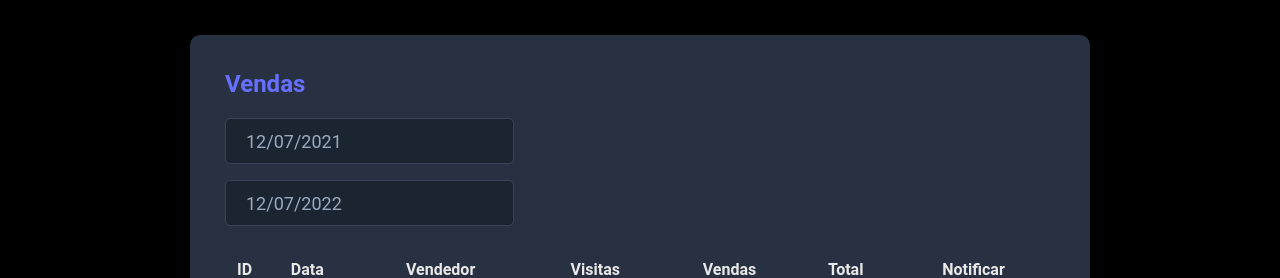
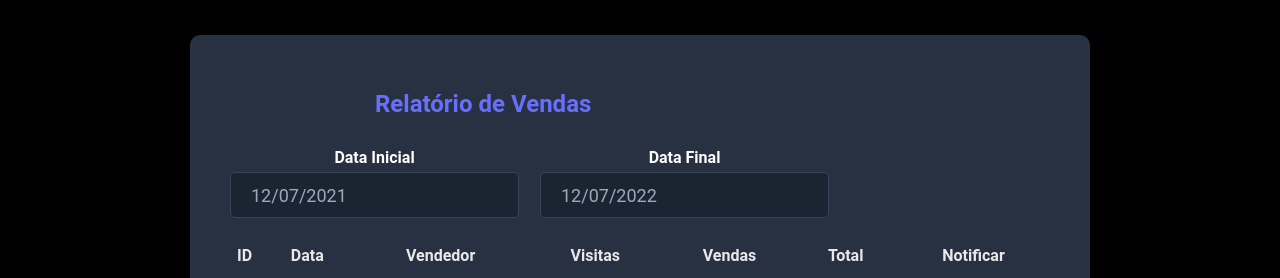
Before and after one commit to EdineiAndrade/dsmeta-react, a React (Vite) app in the folder frontend/: page / in a window 1280 px wide. Shown: the part 225-503 px from the top of the page. Built offline with nearby package versions, Linux system fonts and the light colour scheme; no server answers.

Commit message:
Styled SalesCard

```diff
--- a/frontend/src/components/SalesCard/SalesCard.tsx
+++ b/frontend/src/components/SalesCard/SalesCard.tsx
@@ -30,9 +30,11 @@ function SalesCard() {
 
     return(
         <div className="dsmeta-card">
-                    <h2 className="dsmeta-sales-title">Vendas</h2>
+                    <h2 className="dsmeta-sales-title">Relatório de Vendas</h2>
+                    <div className="dsmeta-form-control-container-principal">
                     <div className="dsmeta-form-control-container">
-                    <DatePicker
+                         <div className="dsmeta-dt"><strong>Data Inicial</strong></div>
+                        <DatePicker
                         selected={minDate}
                         onChange={(date: Date) => setMinDate(date)}
                         className="dsmeta-form-control"
@@ -41,12 +43,17 @@ function SalesCard() {
 
                     </div>
                     <div className="dsmeta-form-control-container">
-                    <DatePicker
+                        <div className="dsmeta-dt">
+                            <strong>Data Final</strong>
+                        </div>
+                       <DatePicker
                         selected={maxDate}
                         onChange={(date: Date) => setMaxDate(date)}
                         className="dsmeta-form-control"
                         dateFormat="dd/MM/yyyy"
                         />
+
+                    </div>
                     </div>
                     <table className="dsmeta-sales-table">
                         <thead>
--- a/frontend/src/components/SalesCard/styles.css
+++ b/frontend/src/components/SalesCard/styles.css
@@ -5,12 +5,25 @@
 }
 .dsmeta-sales-title {
   color: #676fff;
-  font-size: 24px;
-  margin-bottom: 20px;
+  font-size: 20px;
+  margin: 20px 50px 20px;
+}
+.dsmeta-form-control-container-principal {
+  display: flex;
+  justify-content: flex-start;
 }
 .dsmeta-form-control-container {
-  margin-bottom: 16px;
+  margin: 5px 16px 10px 5px;
   max-width: 300px;
+}
+.dsmeta-dt {
+  display: flex;
+  align-items: center;
+  justify-content: center;
+}
+.dsmeta-form-control-container strong {
+  margin: 5px;
+  padding: ;
 }
 .dsmeta-form-control {
   width: 100%;
@@ -49,6 +62,7 @@
 .dsmeta-sales-table tbody tr:nth-child(odd) {
   background-color: #242c3b;
 }
+
 .dsmeta-red-btn-container {
   display: flex;
   justify-content: center;
@@ -72,9 +86,19 @@
   .dsmeta-sales-table tbody {
     font-size: 18px;
   }
+  .dsmeta-sales-title {
+    color: #676fff;
+    font-size: 22px;
+    margin: 20px 100px 20px;
+  }
 }
 @media (min-width: 992px) {
   .show992 {
     display: table-cell;
   }
+  .dsmeta-sales-title {
+    color: #676fff;
+    font-size: 24px;
+    margin: 20px 150px 20px;
+  }
 }
```
